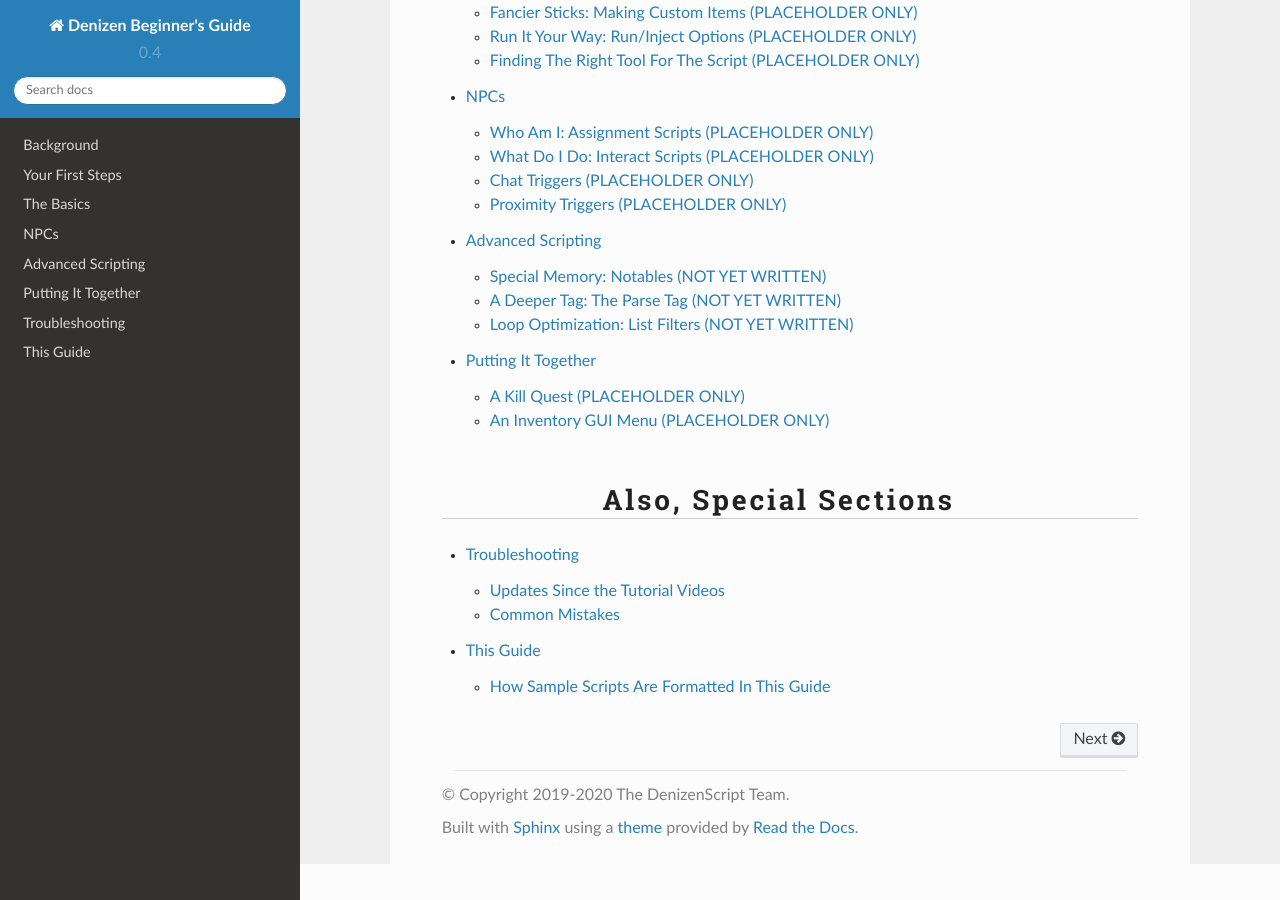
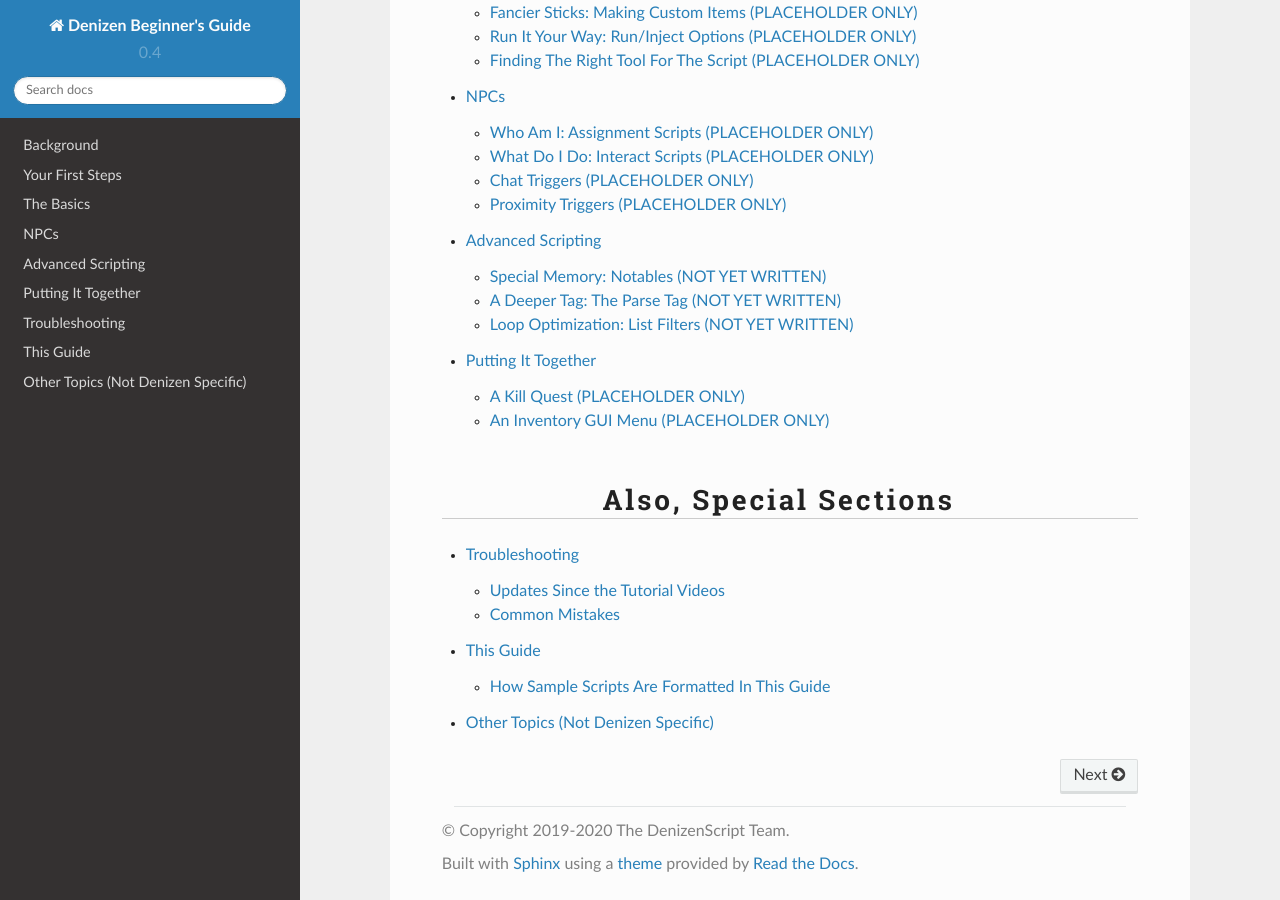
Before and after one commit to DenizenScript/Denizen-Beginners-Guide, a Sphinx documentation site: the page built from source/index.md, in a window 1280 px wide and 900 px high, scrolled down 918 px. Built offline with Sphinx 7.4.7 and the Read the Docs theme 2.0.0, drawn with Linux system fonts in a browser that asks for light colours.

Commit message:
add a non-denizen section

````diff
--- /dev/null
+++ b/source/guides/non-denizen/index.md
@@ -0,0 +1,10 @@
+Other Topics (Not Denizen Specific)
+-----------------------------------
+
+This section is for topics not specific to Denizen, but still likely to be very useful to Denizen users.
+
+``` toctree::
+    :maxdepth: 1
+    :titlesonly:
+
+```
--- a/source/index.md
+++ b/source/index.md
@@ -27,4 +27,5 @@ A guide for new users of [Denizen](https://www.spigotmc.org/resources/denizen.21
 
     guides/troubleshooting/index
     guides/this-guide/index
+    guides/non-denizen/index
 ```
````
Also changed, not shown: source/guides/basics/index.md (+1 -1 lines).
